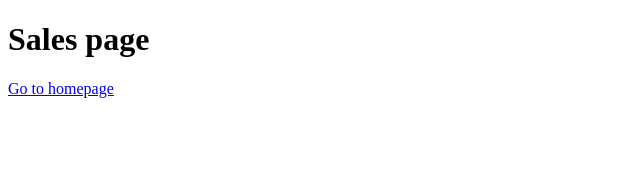
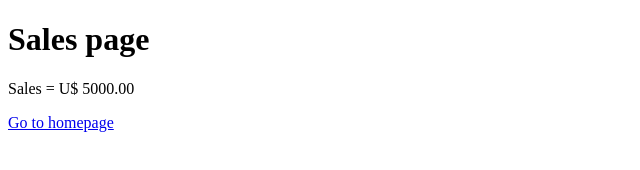
Before and after one commit to eraldooneto/learningGit, a plain HTML site: page sales.html in a window 1280 px wide. Shown: the whole page, without its empty margins (0-640 px from the left). Drawn offline with Linux system fonts and the light colour scheme.

Commit message:
Sales value added

```diff
--- a/sales.html
+++ b/sales.html
@@ -8,6 +8,7 @@
 </head>
 <body>
     <h1>Sales page</h1>
+    <p>Sales = U$ 5000.00</p>
     <a href="index.html">Go to homepage</a>
 
 </body>
```
